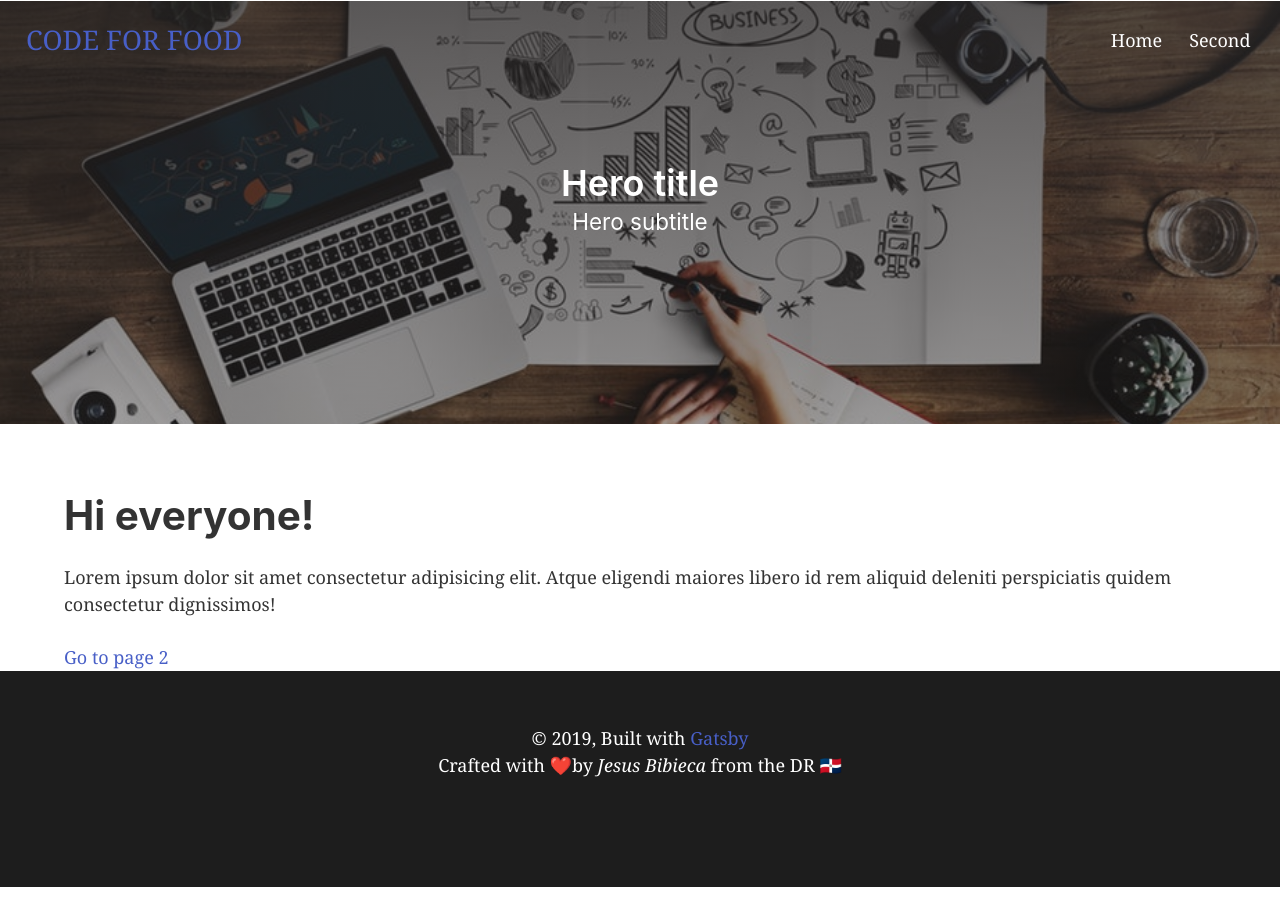
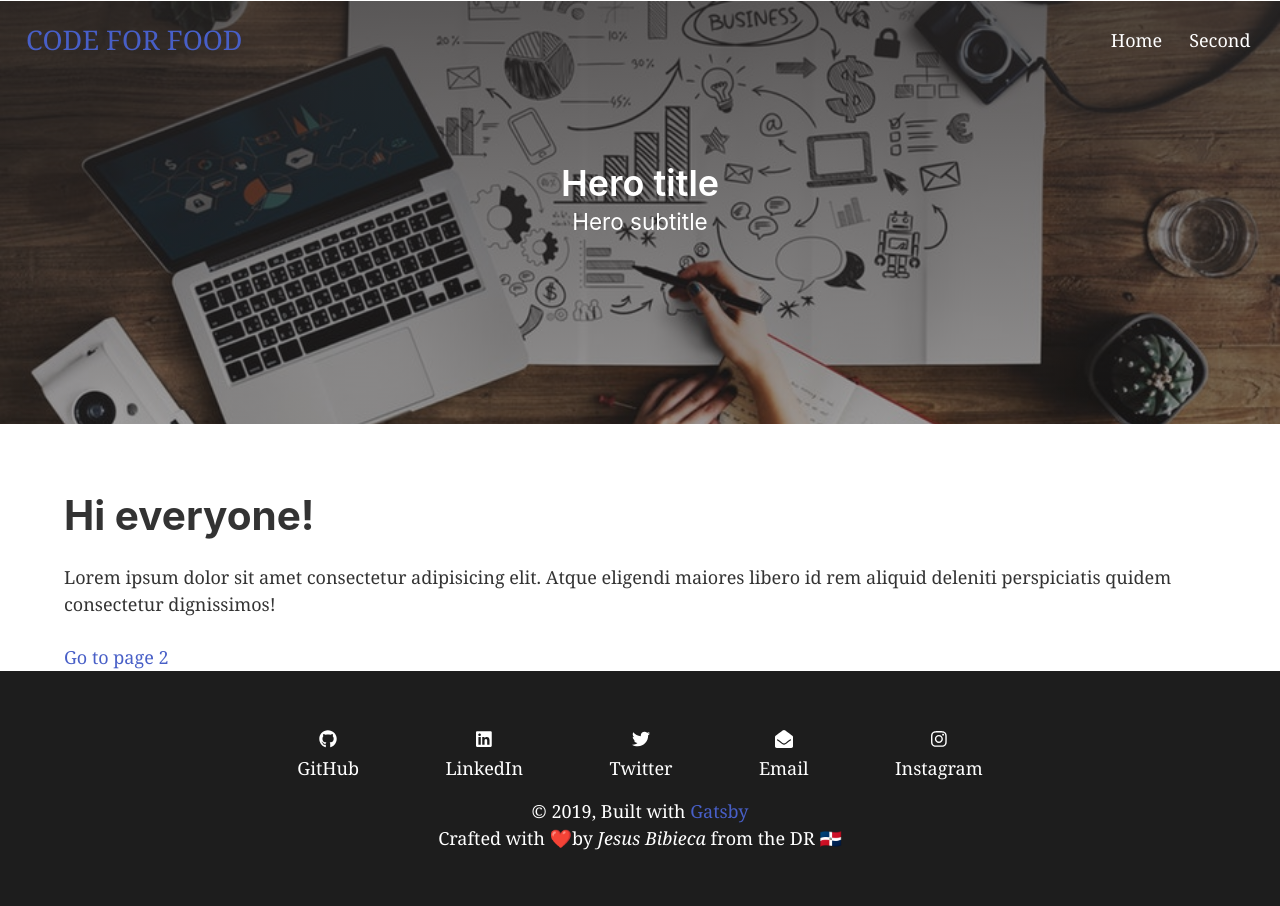
Before and after one commit to jesusbibieca/code-for-food, a Gatsby site: page / in a window 1280 px wide. Built offline with nearby package versions, Linux system fonts and the light colour scheme; Gatsby itself is replaced by a stand-in of ours.

Commit message:
adding social link components (#8)
* adding social link components

* missing space

```diff
--- a/package.json
+++ b/package.json
@@ -5,6 +5,10 @@
   "version": "0.1.0",
   "author": "Jesus Bibieca <jesusbibieca52@gmail.com>",
   "dependencies": {
+    "@fortawesome/fontawesome-svg-core": "^1.2.18",
+    "@fortawesome/free-brands-svg-icons": "^5.8.2",
+    "@fortawesome/free-solid-svg-icons": "^5.8.2",
+    "@fortawesome/react-fontawesome": "^0.1.4",
     "bulma": "^0.7.5",
     "gatsby": "^2.5.7",
     "gatsby-image": "^2.1.0",
--- a/src/components/footer.js
+++ b/src/components/footer.js
@@ -1,9 +1,11 @@
 import React from 'react';
+import SocialLinks from './socialLinks';
+import './footer.scss';
 
 const Footer = () => (
   <footer className="footer has-text-white has-text-centered">
     <div className="content">
-      © {new Date().getFullYear()}, Built with
+      <SocialLinks /> © {new Date().getFullYear()}, Built with
       <a href="https://www.gatsbyjs.org"> Gatsby</a>
       <br />
       Crafted with ❤️by <em>Jesus Bibieca</em> from the DR 🇩🇴
--- /dev/null
+++ b/src/components/footer.scss
@@ -0,0 +1,3 @@
+.footer {
+  padding: 3rem 1.5rem !important;
+}
--- a/src/components/layout.scss
+++ b/src/components/layout.scss
@@ -1,4 +1,6 @@
 $footer-background-color: #1d1d1d;
+$link-hover: hsl(204, 86%, 53%);
+$link-active: hsl(204, 86%, 53%);
 
 @import '../../node_modules/bulma/bulma.sass';
 
--- a/src/components/navbar.js
+++ b/src/components/navbar.js
@@ -36,7 +36,7 @@ class Navbar extends Component {
             {links.map(link => (
               <Link
                 to={link.slug}
-                className="navbar-item white-text custom-link"
+                className="navbar-item white-text"
                 key={link.name}
               >
                 {link.name}
--- a/src/components/navbar.scss
+++ b/src/components/navbar.scss
@@ -8,13 +8,6 @@
 .custom-link {
   &:hover {
     background-color: rgba(200,200,200,0.35) !important;
-    color: #fff;
-  }
-}
-
-.custom-logo {
-  &:hover {
-    color: #fff;
   }
 }
 
--- /dev/null
+++ b/src/components/socialLinks.js
@@ -0,0 +1,48 @@
+import React, { Component } from 'react';
+import { FontAwesomeIcon } from '@fortawesome/react-fontawesome';
+import { faEnvelopeOpen } from '@fortawesome/free-solid-svg-icons';
+import {
+  faGithub,
+  faTwitter,
+  faLinkedin,
+  faInstagram,
+} from '@fortawesome/free-brands-svg-icons';
+
+import config from '../utils/config';
+import './socialLinks.scss';
+
+const ORDERED_ICONS = [
+  faGithub,
+  faLinkedin,
+  faTwitter,
+  faEnvelopeOpen,
+  faInstagram,
+];
+
+class SocialLinks extends Component {
+  getLinkElements(links) {
+    return links.map((link, i) => (
+      <a
+        key={link.label}
+        href={link.url}
+        target="_blank"
+        rel="noopener noreferrer"
+      >
+        <span className="icon">
+          <FontAwesomeIcon icon={ORDERED_ICONS[i]} />
+        </span>
+        <br />
+        {link.label}
+      </a>
+    ));
+  }
+  render() {
+    const { userLinks } = config;
+    if (!userLinks) {
+      return null;
+    }
+    return <div className="user-links">{this.getLinkElements(userLinks)}</div>;
+  }
+}
+
+export default SocialLinks;
--- /dev/null
+++ b/src/components/socialLinks.scss
@@ -0,0 +1,24 @@
+.user-links {
+  align-items: center;
+  display: flex;
+  flex-wrap: wrap;
+  justify-content: space-evenly;
+  margin: auto;
+  max-width: 70%;
+  padding-bottom: 16px;
+
+  & a {
+    color: #fff !important;
+    transition: transform .1s ease-in;
+  }
+
+  & a:hover {
+    transform: scale(1.2);
+  }
+}
+
+@media screen and (max-width: 968px) {
+  .user-links {
+    max-width: 100%;
+  }
+}
--- a/src/utils/config.js
+++ b/src/utils/config.js
@@ -9,4 +9,26 @@ module.exports = {
       slug: '/page-2',
     },
   ],
+  userLinks: [
+    {
+      label: 'GitHub',
+      url: 'https://github.com/jesusbibieca',
+    },
+    {
+      label: 'LinkedIn',
+      url: 'https://linkedin.com/in/jesus-bibieca-450165139/',
+    },
+    {
+      label: 'Twitter',
+      url: 'https://twitter.com/jesusbibieca',
+    },
+    {
+      label: 'Email',
+      url: 'mailto:jesusbibieca52@gmail.com',
+    },
+    {
+      label: 'Instagram',
+      url: 'https://www.instagram.com/jesusbibieca/',
+    },
+  ],
 };
```
Also changed, not shown: 1 other file.
